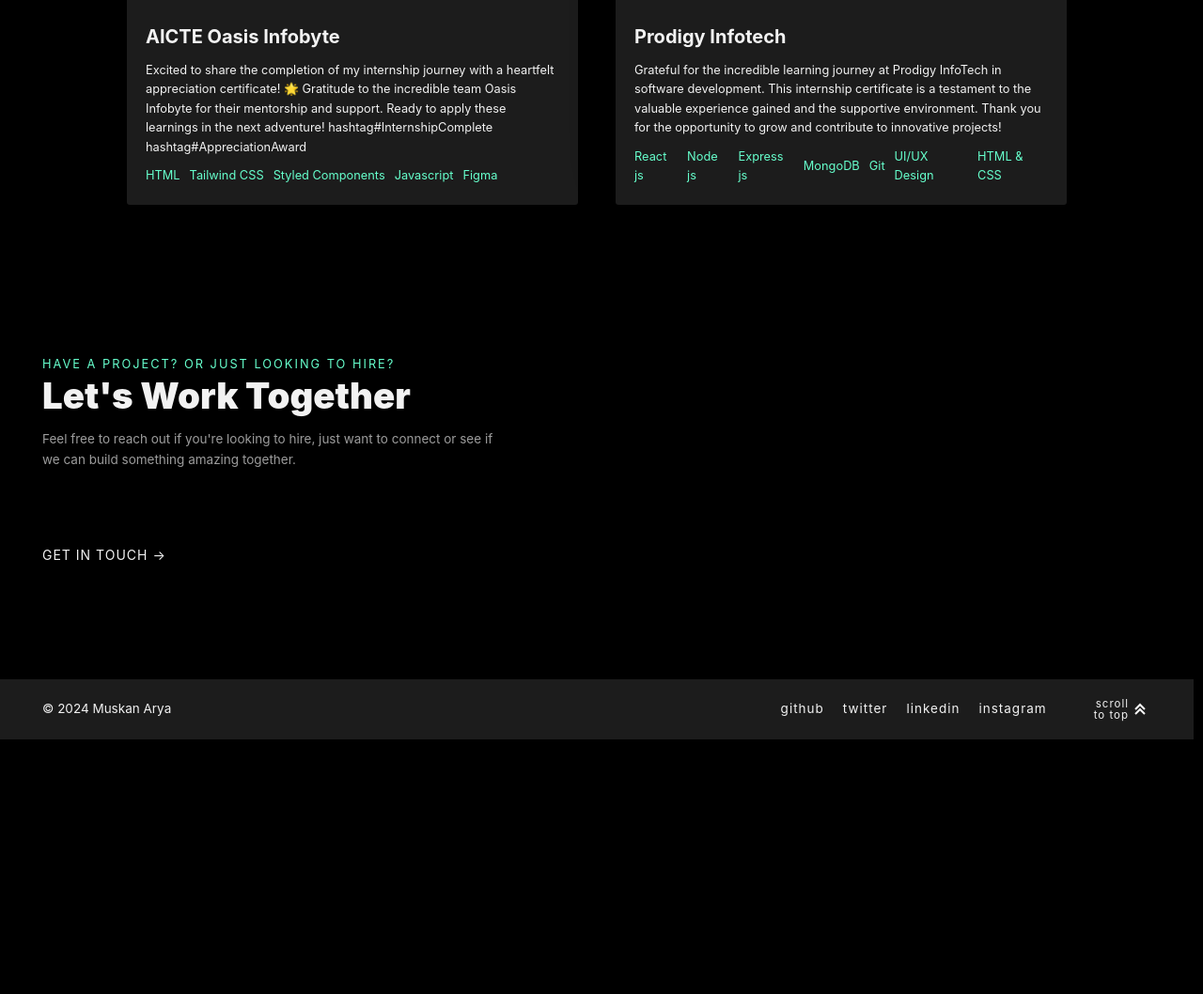
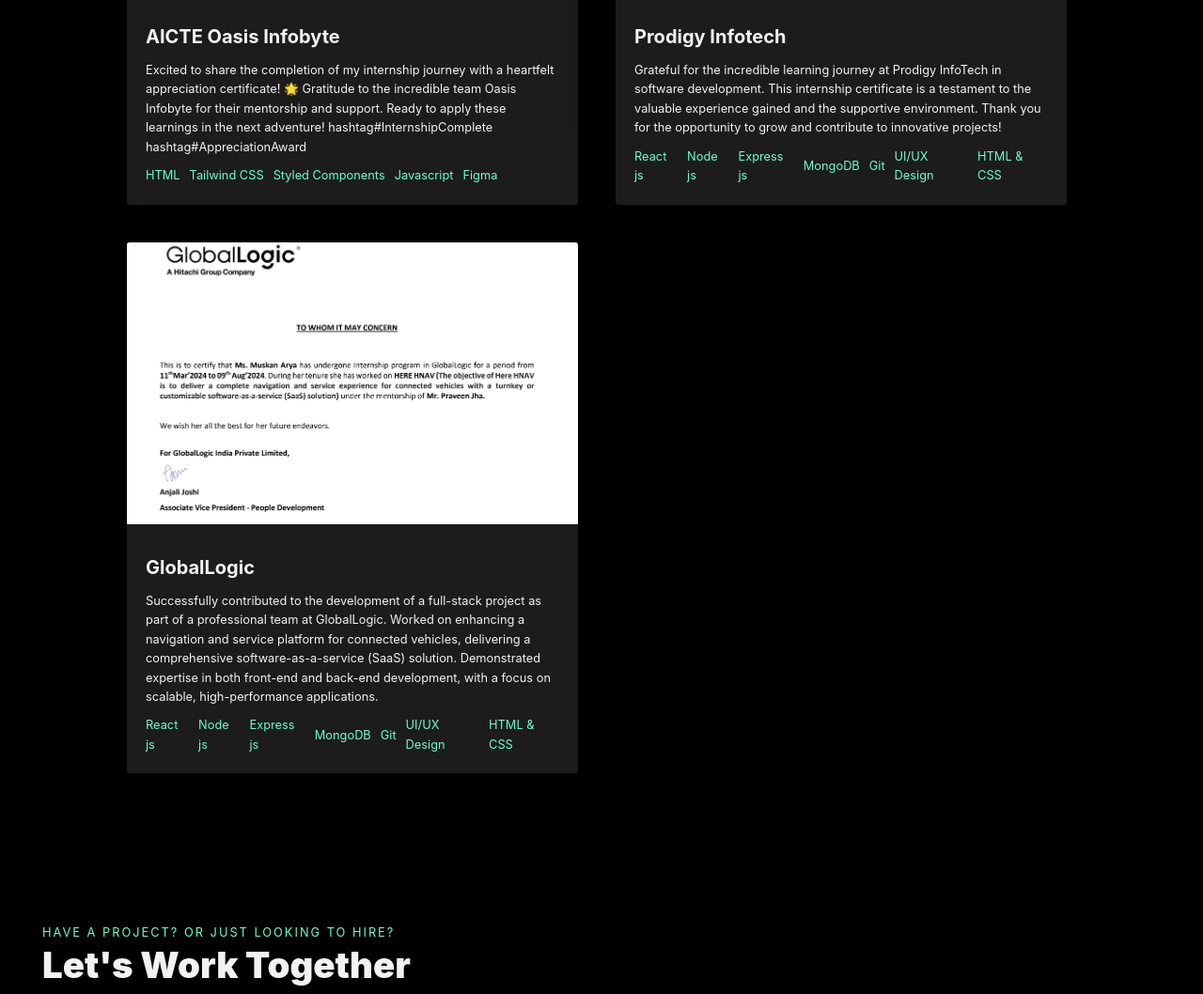
Before and after one commit to MuskanArya22/Muskans-Portfolio, a plain HTML site: page index.html in a window 1280 px wide. Shown: the part 6125-7183 px from the top of the page at 94% size. Before the commit the page ends 6912 px from the top, so only its background shows below. Drawn offline with nearby package versions, Linux system fonts and the light colour scheme.

Commit message:
certificate

```diff
--- a/index.html
+++ b/index.html
@@ -582,6 +582,33 @@
 				</div></a
 			>
 		</li>
+		<li>
+			<a
+				href="https://www.linkedin.com/posts/muskan-arya-2210arya_gratitude-softwaredevelopment-prodigyinfotech-activity-7137023025631084544-8QUy?utm_source=share&utm_medium=member_desktop"
+				target="_blank"
+				rel="noreferrer"
+				>
+				<img
+					src="./dist/assets/GlobalLogicINT.png"
+					alt="GlobalLogic-WebDevelopment" />
+				<div>
+					<h4>GlobalLogic</h4>
+					<p>
+						Successfully contributed to the development of a full-stack project as part of a professional team at GlobalLogic. Worked on enhancing a navigation and service platform for connected vehicles, delivering a comprehensive software-as-a-service (SaaS) solution. Demonstrated expertise in both front-end and back-end development, with a focus on scalable, high-performance applications.
+					</p>
+					<ul>
+						<li>React js</li>
+						<li>Node js</li>
+						<li>Express js</li>
+						<li>MongoDB</li>
+						<li>Git</li>
+						<li>UI/UX Design</li>
+						<li>HTML & CSS</li>
+
+					</ul>
+				</div></a
+			>
+		</li>
 	</ul>
 </section>
 </div>
```
Also changed, not shown: dist/assets/GlobalLogicINT.png (added).
